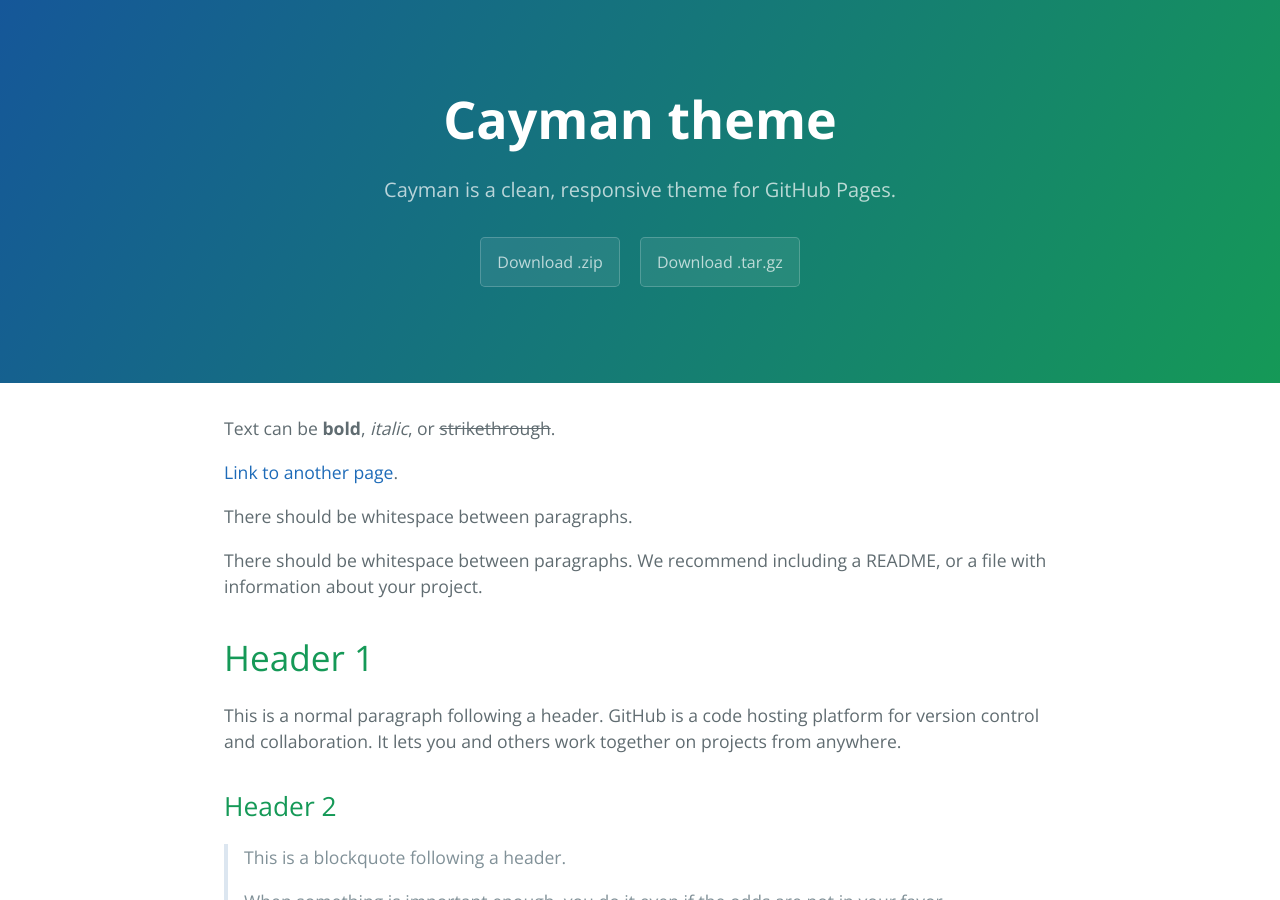
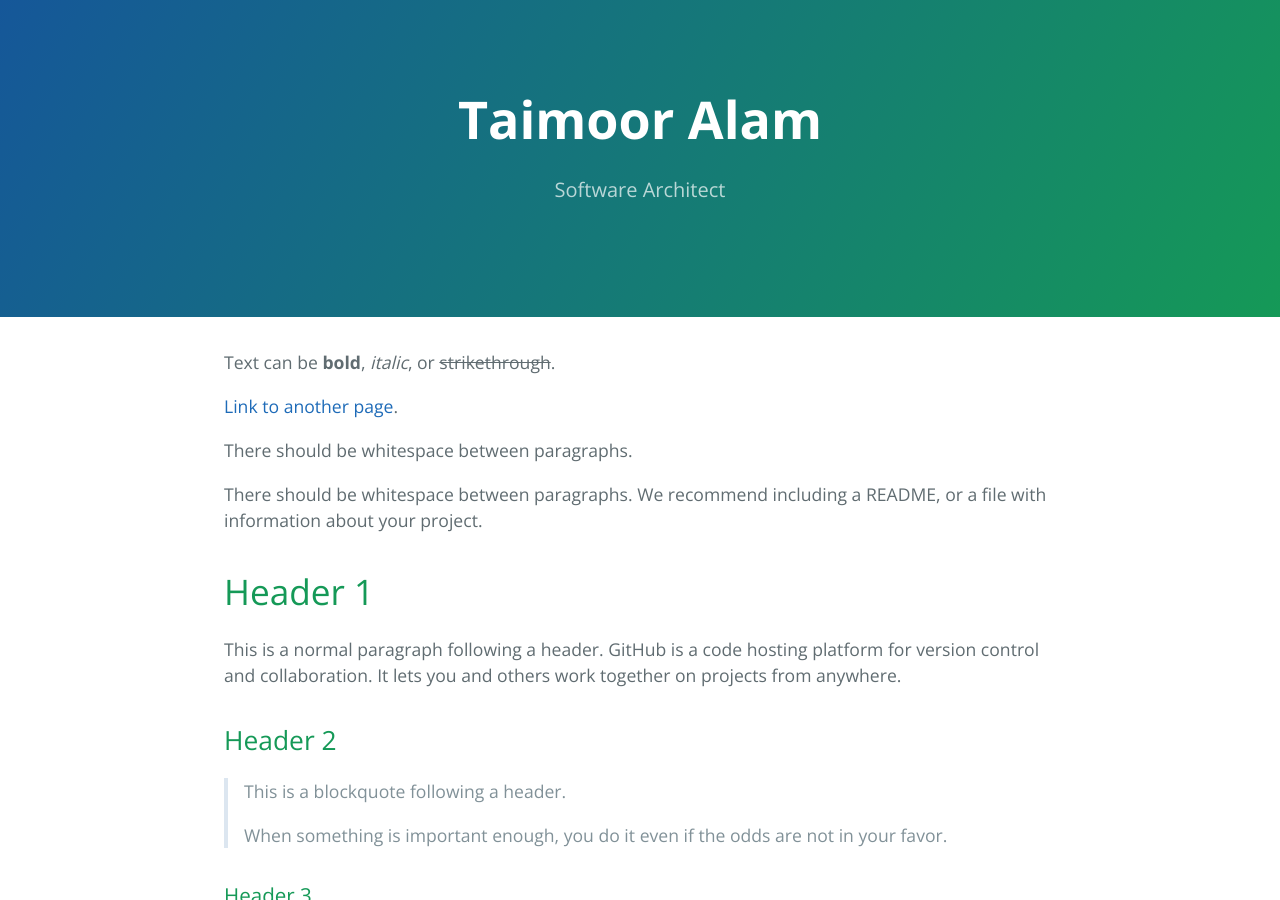
Before and after one commit to taimooralam/taimooralam.github.io, a Jekyll site: the page built from index.md, in a window 1280 px wide and 900 px high. Built offline with Jekyll 4.4.1, drawn with Linux system fonts in a browser that asks for light colours.

Commit message:
update config

```diff
--- a/_config.yml
+++ b/_config.yml
@@ -1,5 +1,5 @@
-title: Cayman theme
-description: Cayman is a clean, responsive theme for GitHub Pages.
-show_downloads: true
+title: Taimoor Alam
+description: Software Architect
+show_downloads: false
 google_analytics:
 theme: jekyll-theme-cayman
```
